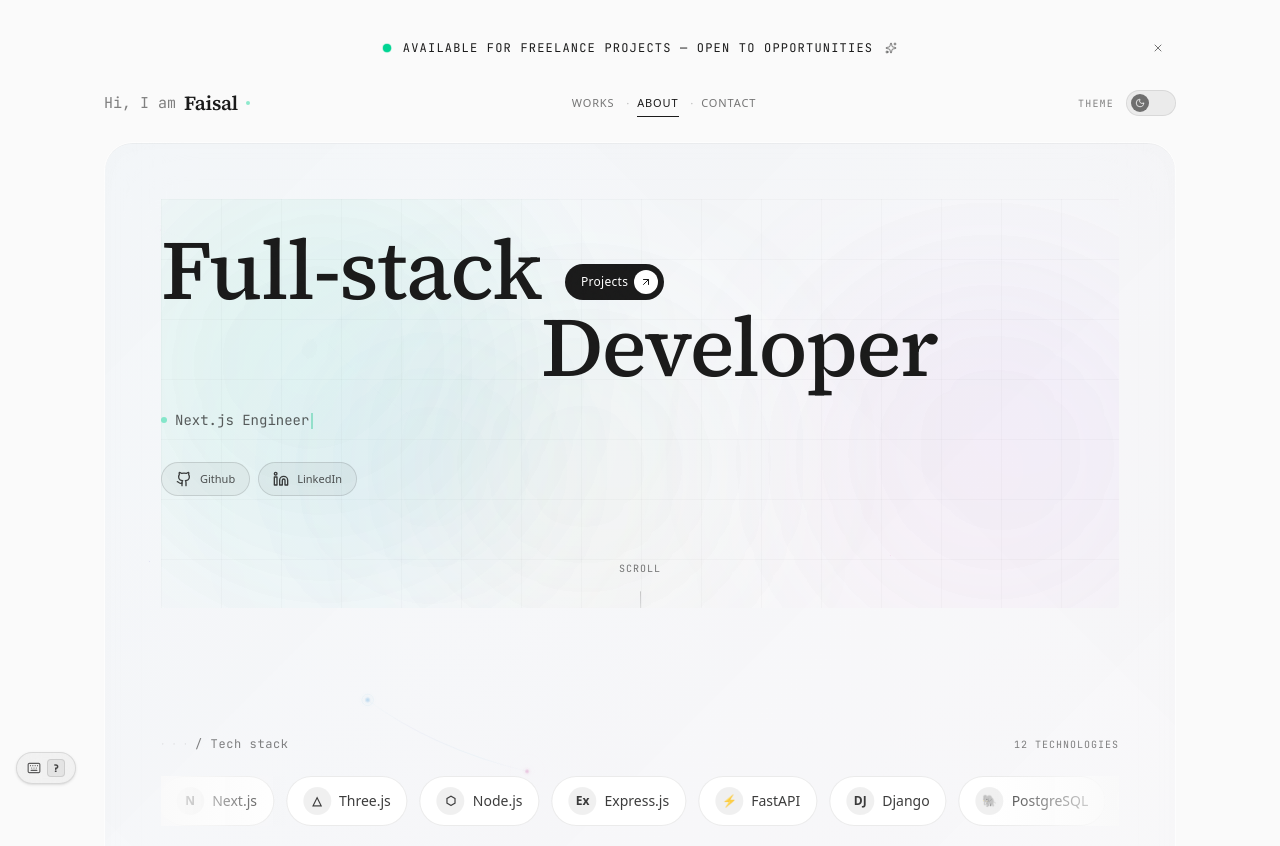
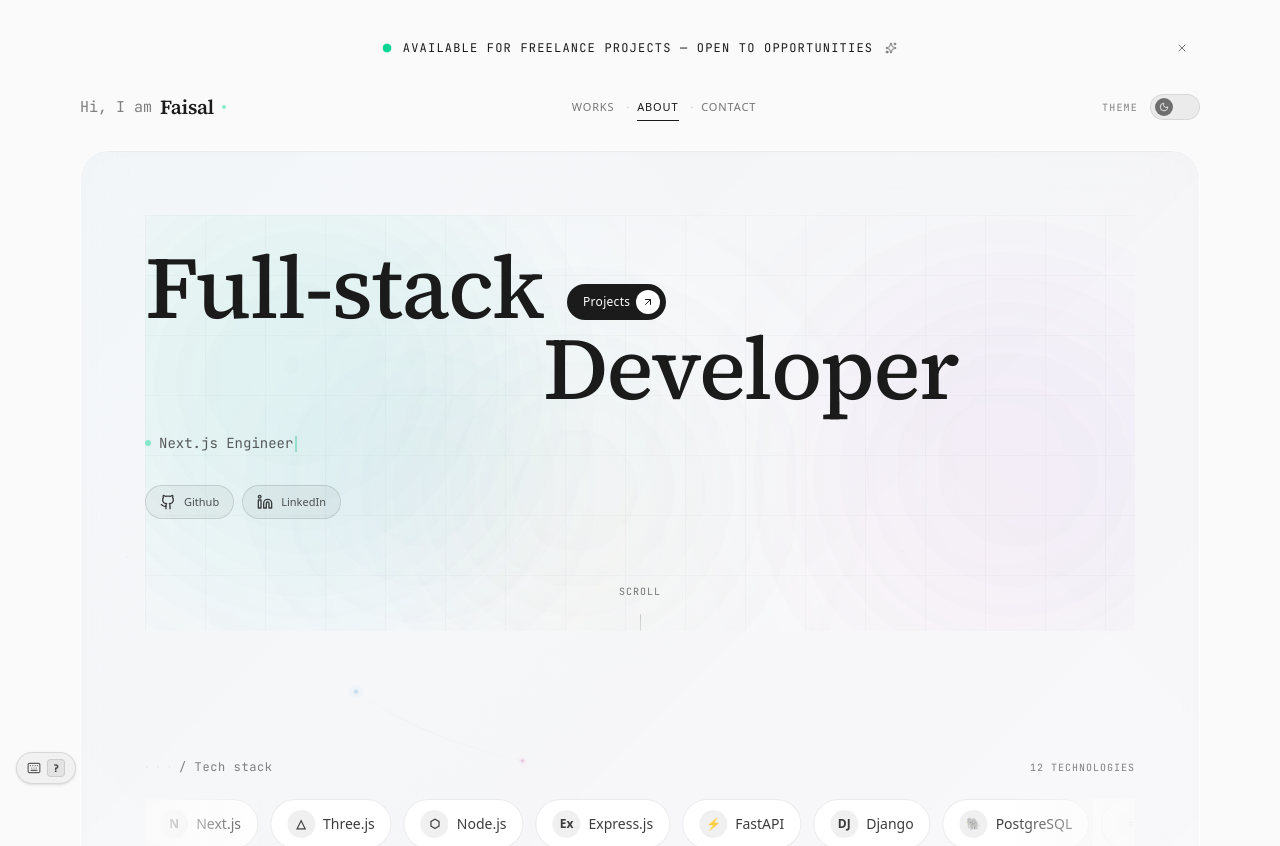
Before and after one commit to faisukhan01/faisalkhan01, a Next.js app: page / in a window 1280 px wide. Shown: the top 846 px of the page. Built offline with nearby package versions, Linux system fonts and the light colour scheme.

Commit message:
Fix large-screen responsiveness: max-w 1440px, xl/2xl breakpoints for hero, about, projects, services, contacts, work experience, and project detail page

```diff
--- a/src/app/page.tsx
+++ b/src/app/page.tsx
@@ -56,7 +56,7 @@ export default function Home() {
       <div className="noise-overlay" />
 
       {/* Navigation - Outside the card, flush with top */}
-      <div id="top" className="relative z-10 max-w-[1200px] mx-auto w-full px-3.5 sm:px-6 md:px-10 lg:px-16 pt-1.5 sm:pt-5 md:pt-8">
+      <div id="top" className="relative z-10 max-w-[1440px] mx-auto w-full px-3.5 sm:px-6 md:px-10 lg:px-16 xl:px-20 2xl:px-28 pt-1.5 sm:pt-5 md:pt-8">
         <StatusBanner />
         <Navigation />
       </div>
@@ -66,9 +66,9 @@ export default function Home() {
         initial={{ opacity: 0, y: 20 }}
         animate={{ opacity: 1, y: 0 }}
         transition={{ duration: 0.8, ease: "easeOut", delay: 1.4 }}
-        className="relative z-10 max-w-[1200px] mx-auto w-full px-2.5 sm:px-6 md:px-10 lg:px-16 flex-1 flex flex-col pb-2 sm:pb-6 md:pb-10"
+        className="relative z-10 max-w-[1440px] mx-auto w-full px-2.5 sm:px-6 md:px-10 lg:px-16 xl:px-20 2xl:px-28 flex-1 flex flex-col pb-2 sm:pb-6 md:pb-10"
       >
-        <div id="main-content" className="animated-border-gradient rounded-[10px] sm:rounded-[20px] md:rounded-[28px] border border-white/[0.12] dark:border-white/[0.08] bg-white/50 dark:bg-[#0a0a0a]/50 backdrop-blur-2xl px-3.5 py-3.5 sm:p-6 md:p-10 lg:p-14 flex-1 flex flex-col shadow-[0_8px_32px_rgba(0,0,0,0.12)] dark:shadow-[0_8px_32px_rgba(0,0,0,0.4)] card-inner-glow glass-card">
+        <div id="main-content" className="animated-border-gradient rounded-[10px] sm:rounded-[20px] md:rounded-[28px] border border-white/[0.12] dark:border-white/[0.08] bg-white/50 dark:bg-[#0a0a0a]/50 backdrop-blur-2xl px-3.5 py-3.5 sm:p-6 md:p-10 lg:p-14 xl:p-16 2xl:p-20 flex-1 flex flex-col shadow-[0_8px_32px_rgba(0,0,0,0.12)] dark:shadow-[0_8px_32px_rgba(0,0,0,0.4)] card-inner-glow glass-card">
           {/* 3D Animated Networking Background inside the card */}
           <NetworkBackground />
 
@@ -77,7 +77,7 @@ export default function Home() {
           <HeroSection />
 
           {/* Tech marquee sits between hero and projects, full-bleed-ish */}
-          <div className="-mx-3.5 sm:-mx-6 md:-mx-10 lg:-mx-14 px-3.5 sm:px-6 md:px-10 lg:px-14 pt-3 pb-2 sm:py-12 md:py-16">
+          <div className="-mx-3.5 sm:-mx-6 md:-mx-10 lg:-mx-14 xl:-mx-16 2xl:-mx-20 px-3.5 sm:px-6 md:px-10 lg:px-14 xl:px-16 2xl:px-20 pt-3 pb-2 sm:py-12 md:py-16">
             <TechMarquee />
           </div>
 
--- a/src/app/projects/[slug]/page.tsx
+++ b/src/app/projects/[slug]/page.tsx
@@ -53,7 +53,7 @@ export default function ProjectDetailPage() {
         transition={{ duration: 0.5 }}
         className="fixed top-0 left-0 right-0 z-50 bg-background/80 backdrop-blur-xl border-b border-white/[0.06]"
       >
-        <div className="max-w-[1200px] mx-auto w-full px-3.5 sm:px-6 md:px-10 lg:px-16 h-14 flex items-center justify-between">
+        <div className="max-w-[1440px] mx-auto w-full px-3.5 sm:px-6 md:px-10 lg:px-16 xl:px-20 2xl:px-28 h-14 flex items-center justify-between">
           <button
             onClick={() => router.push("/")}
             className="flex items-center gap-2 text-foreground/60 hover:text-foreground transition-colors text-sm font-medium"
@@ -76,7 +76,7 @@ export default function ProjectDetailPage() {
       </motion.nav>
 
       {/* Main Content Container */}
-      <div className="pt-14 max-w-[1200px] mx-auto w-full px-3.5 sm:px-6 md:px-10 lg:px-16">
+      <div className="pt-14 max-w-[1440px] mx-auto w-full px-3.5 sm:px-6 md:px-10 lg:px-16 xl:px-20 2xl:px-28">
 
         {/* Hero Image - properly contained */}
         <motion.div
--- a/src/components/portfolio/AboutSection.tsx
+++ b/src/components/portfolio/AboutSection.tsx
@@ -36,7 +36,7 @@ export function AboutSection() {
         / About me
       </motion.p>
 
-      <div className="grid grid-cols-1 lg:grid-cols-[1fr_380px] gap-6 lg:gap-14">
+      <div className="grid grid-cols-1 lg:grid-cols-[1fr_380px] xl:grid-cols-[1fr_420px] 2xl:grid-cols-[1fr_460px] gap-6 lg:gap-14">
         {/* Right Column - Profile Image (shown first on mobile for visual impact) */}
         <div className="order-first lg:order-last flex flex-col gap-4 max-w-[180px] sm:max-w-[260px] md:max-w-[320px] mx-auto lg:max-w-none lg:sticky lg:top-8">
           <motion.div
--- a/src/components/portfolio/AchievementsSection.tsx
+++ b/src/components/portfolio/AchievementsSection.tsx
@@ -113,7 +113,7 @@ export function AchievementsSection() {
         </div>
       </motion.div>
 
-      <div className="grid grid-cols-2 sm:grid-cols-3 lg:grid-cols-6 gap-3">
+      <div className="grid grid-cols-2 sm:grid-cols-3 lg:grid-cols-6 gap-3 xl:gap-4">
         {achievements.map((item, i) => (
           <motion.div
             key={item.label}
--- a/src/components/portfolio/ContactsSection.tsx
+++ b/src/components/portfolio/ContactsSection.tsx
@@ -328,7 +328,7 @@ export function ContactsSection() {
 
         <div className="relative z-10 grid grid-cols-1 lg:grid-cols-2 gap-10 items-start">
           <div>
-            <h2 className="text-[1.35rem] sm:text-[1.75rem] md:text-[2.5rem] lg:text-[3rem] font-medium text-foreground leading-[1.1] tracking-[-0.01em] mb-3 sm:mb-6" style={{ fontFamily: "var(--font-source-serif), Georgia, serif" }}>
+            <h2 className="text-[1.35rem] sm:text-[1.75rem] md:text-[2.5rem] lg:text-[3rem] xl:text-[3.5rem] font-medium text-foreground leading-[1.1] tracking-[-0.01em] mb-3 sm:mb-6" style={{ fontFamily: "var(--font-source-serif), Georgia, serif" }}>
               {contactHeading.includes("build") ? (
                 <>
                   Let&apos;s build
--- a/src/components/portfolio/HeroSection.tsx
+++ b/src/components/portfolio/HeroSection.tsx
@@ -152,7 +152,7 @@ export function HeroSection() {
           <div className="hidden sm:flex sm:items-end gap-4 md:gap-6">
             <span
               ref={fullStackRef}
-              className="text-[3.5rem] md:text-[4.25rem] lg:text-[4.75rem] xl:text-[5.25rem] font-medium text-foreground leading-[0.92] tracking-[-0.02em] inline-block"
+              className="text-[3.5rem] md:text-[4.25rem] lg:text-[4.75rem] xl:text-[5.5rem] 2xl:text-[6.5rem] font-medium text-foreground leading-[0.92] tracking-[-0.02em] inline-block"
               style={{ fontFamily: "var(--font-source-serif), Georgia, serif" }}
             >
               Full-stack
@@ -182,7 +182,7 @@ export function HeroSection() {
 
           {/* Desktop: Developer — dynamic JS offset aligned under the "k" */}
           <span
-            className="hidden sm:block text-[3.5rem] md:text-[4.25rem] lg:text-[4.75rem] xl:text-[5.25rem] font-medium text-foreground leading-[0.92] tracking-[-0.02em]"
+            className="hidden sm:block text-[3.5rem] md:text-[4.25rem] lg:text-[4.75rem] xl:text-[5.5rem] 2xl:text-[6.5rem] font-medium text-foreground leading-[0.92] tracking-[-0.02em]"
             style={{
               fontFamily: "var(--font-source-serif), Georgia, serif",
               marginLeft: developerOffset !== undefined ? `${developerOffset}px` : undefined,
--- a/src/components/portfolio/Navigation.tsx
+++ b/src/components/portfolio/Navigation.tsx
@@ -47,7 +47,7 @@ export function Navigation() {
 
   return (
     <>
-      <nav className="flex items-center justify-between py-2.5 sm:py-5 md:py-6 transition-all duration-300 md:transition-none">
+      <nav className="flex items-center justify-between py-2.5 sm:py-5 md:py-6 xl:py-7 transition-all duration-300 md:transition-none">
         {/* Logo — Greeting style */}
         <a
           href="#top"
--- a/src/components/portfolio/ProjectCards.tsx
+++ b/src/components/portfolio/ProjectCards.tsx
@@ -197,7 +197,7 @@ export function ProjectCards() {
                   }}
                   transition={{ duration: 0.5, ease: [0.32, 0.72, 0, 1] }}
                   className={`flex-shrink-0 cursor-pointer transition-all ${
-                    isActive ? "z-10 w-full md:w-[58%]" : "z-0 hidden md:block w-full md:w-[24%]"
+                    isActive ? "z-10 w-full md:w-[58%] xl:w-[55%]" : "z-0 hidden md:block w-full md:w-[24%] xl:w-[26%]"
                   }`}
                   onClick={() => {
                     if (isActive) {
--- a/src/components/portfolio/ServicesSection.tsx
+++ b/src/components/portfolio/ServicesSection.tsx
@@ -77,7 +77,7 @@ export function ServicesSection() {
           description: s.description,
           features: s.features,
           accent: i === 0 || i === 3 ? "from-foreground/[0.06] to-transparent" : "from-foreground/[0.04] to-transparent",
-          span: i === 0 || i === 3 ? "sm:col-span-2 lg:col-span-2" : "",
+          span: i === 0 || i === 3 ? "sm:col-span-2 lg:col-span-2 xl:col-span-1" : "",
         };
       })
     : fallbackServices;
@@ -117,7 +117,7 @@ export function ServicesSection() {
         </div>
       </motion.div>
 
-      <div className="grid grid-cols-1 sm:grid-cols-2 lg:grid-cols-3 gap-3 sm:gap-4">
+      <div className="grid grid-cols-1 sm:grid-cols-2 lg:grid-cols-3 xl:grid-cols-4 gap-3 sm:gap-4">
         {displayServices.map((service, i) => {
           const Icon = service.icon;
           return (
--- a/src/components/portfolio/WorkExperience.tsx
+++ b/src/components/portfolio/WorkExperience.tsx
@@ -63,7 +63,7 @@ export function WorkExperience() {
         {/* Table */}
         <div>
           {/* Header Row */}
-          <div className="hidden md:grid md:grid-cols-[160px_1fr_1fr_1fr_40px] gap-4 pb-4 border-b border-outline-2">
+          <div className="hidden md:grid md:grid-cols-[160px_1fr_1fr_1fr_40px] xl:grid-cols-[200px_1fr_1fr_1fr_40px] gap-4 pb-4 border-b border-outline-2">
             <span className="text-[10px] text-foreground/75 font-mono uppercase tracking-[0.15em]">Year</span>
             <span className="text-[10px] text-foreground/75 font-mono uppercase tracking-[0.15em]">Company</span>
             <span className="text-[10px] text-foreground/75 font-mono uppercase tracking-[0.15em]">Role</span>
@@ -81,7 +81,7 @@ export function WorkExperience() {
                 whileInView={{ opacity: 1, y: 0 }}
                 viewport={{ once: true }}
                 transition={{ delay: index * 0.08, duration: 0.4 }}
-                className={`group grid grid-cols-1 md:grid-cols-[160px_1fr_1fr_1fr_40px] gap-2 md:gap-4 py-5 border-b border-outline-1 hover:bg-surface-2 transition-all duration-300 cursor-pointer rounded-lg px-3 -mx-3 ${
+                className={`group grid grid-cols-1 md:grid-cols-[160px_1fr_1fr_1fr_40px] xl:grid-cols-[200px_1fr_1fr_1fr_40px] gap-2 md:gap-4 py-5 border-b border-outline-1 hover:bg-surface-2 transition-all duration-300 cursor-pointer rounded-lg px-3 -mx-3 ${
                   exp.highlight ? "bg-surface-1 border-l-2 border-l-emerald-400/60" : ""
                 } hover:border-emerald-500/20`}
               >
```
